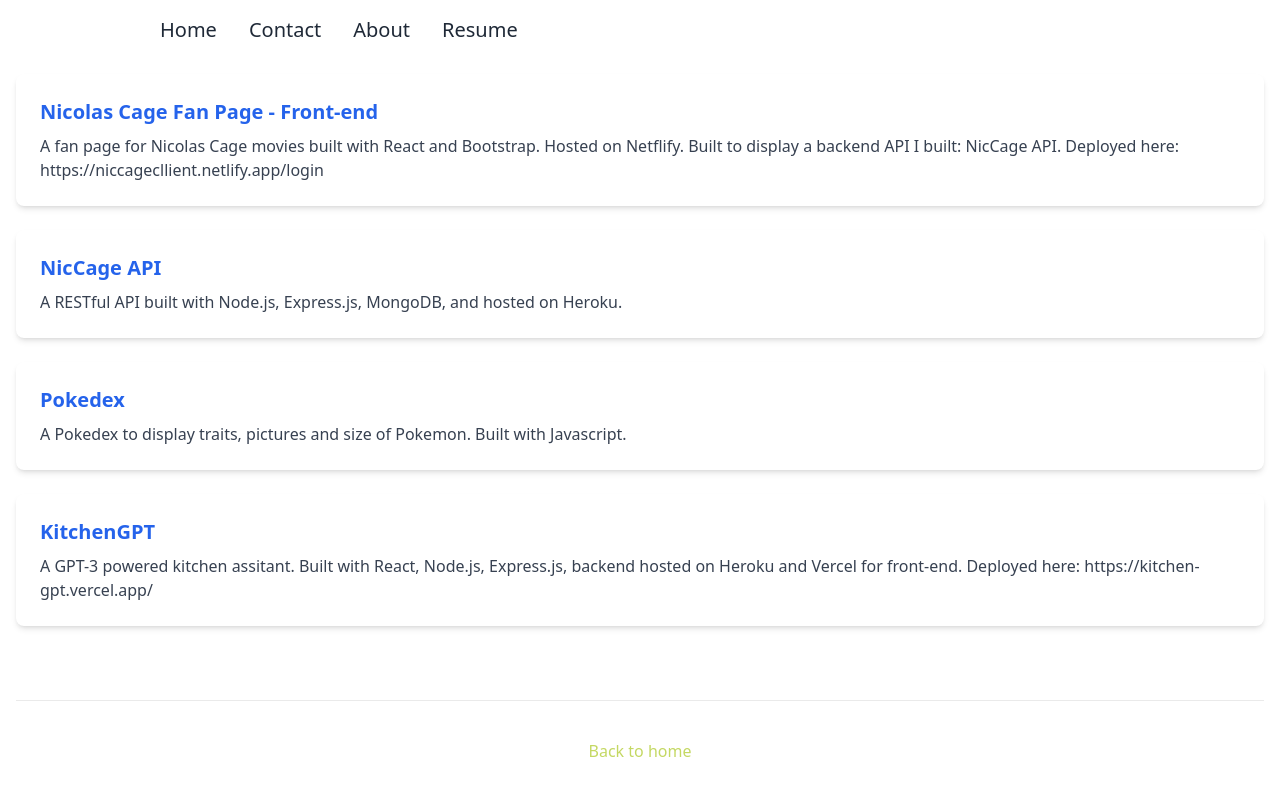
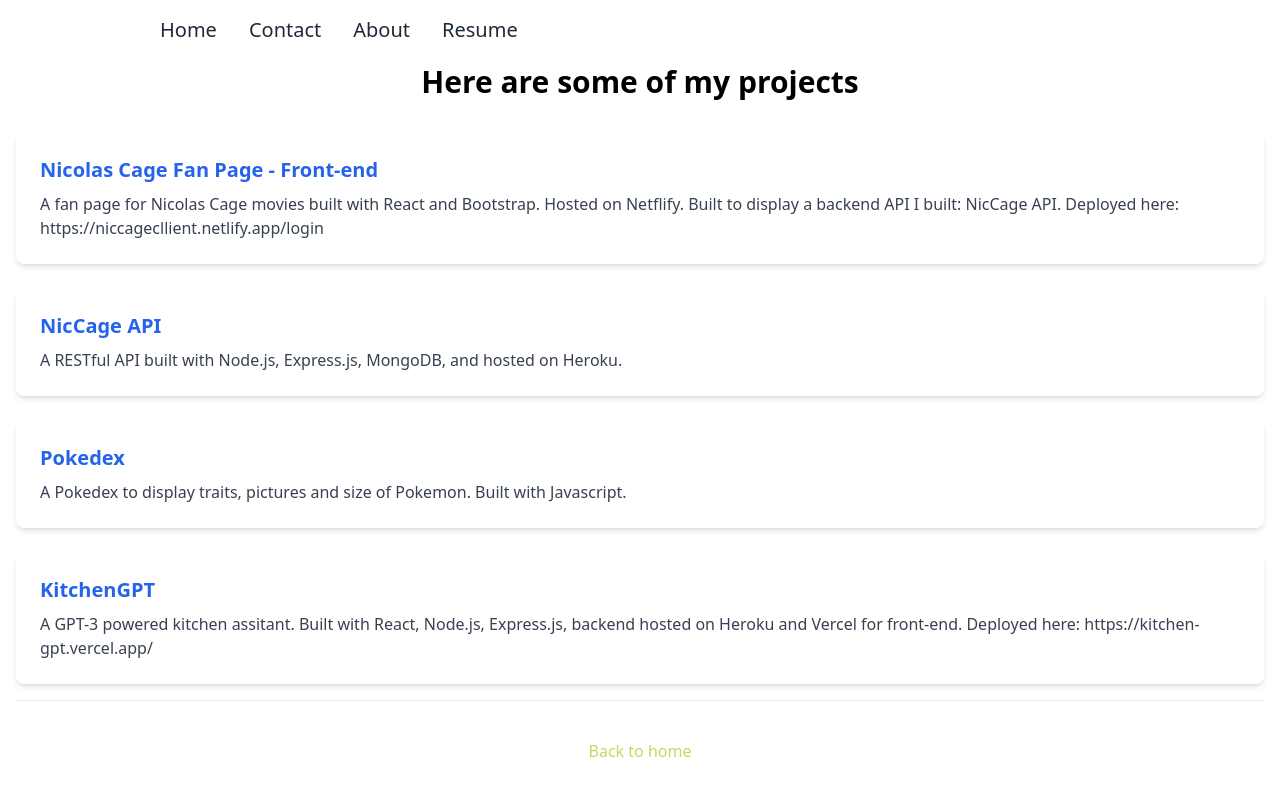
Before and after one commit to jonathankerth/my-portfolio, a Next.js app: page /Projects in a window 1280 px wide. Shown: the top 796 px of the page. Built offline with nearby package versions, Linux system fonts and the light colour scheme.

Commit message:
fix header on projects

```diff
--- a/src/pages/Projects.js
+++ b/src/pages/Projects.js
@@ -108,7 +108,10 @@ export default function Projects() {
 				<link rel="icon" href="/favicon.ico" />
 			</Head>
 			<Navbar />
-			<h1></h1>
+			<div className="flex flex-col items-center mt-8">
+				<header className="header text-3xl text-black font-bold my-8 flex justify-center">
+					Here are some of my projects
+				</header>
 				<ul className="grid grid-cols-1 md:grid-cols-1 lg:grid-cols-1 gap-6">
 					{projects.map((project) => (
 						<li
@@ -131,6 +134,7 @@ export default function Projects() {
 						</li>
 					))}
 				</ul>
+			</div>
 			<footer className={styles.footer}>
 				<Link href="/">Back to home</Link>
 			</footer>
--- a/src/styles/Projects.module.css
+++ b/src/styles/Projects.module.css
@@ -5,6 +5,11 @@
 	flex-direction: column;
 	justify-content: space-between;
 	align-items: center;
+}
+
+.header {
+	padding: 5rem 0;
+	margin-top: auto;
 }
 
 .cardsWrapper {
```
Lines whose indentation alone changed are shown as unchanged.
